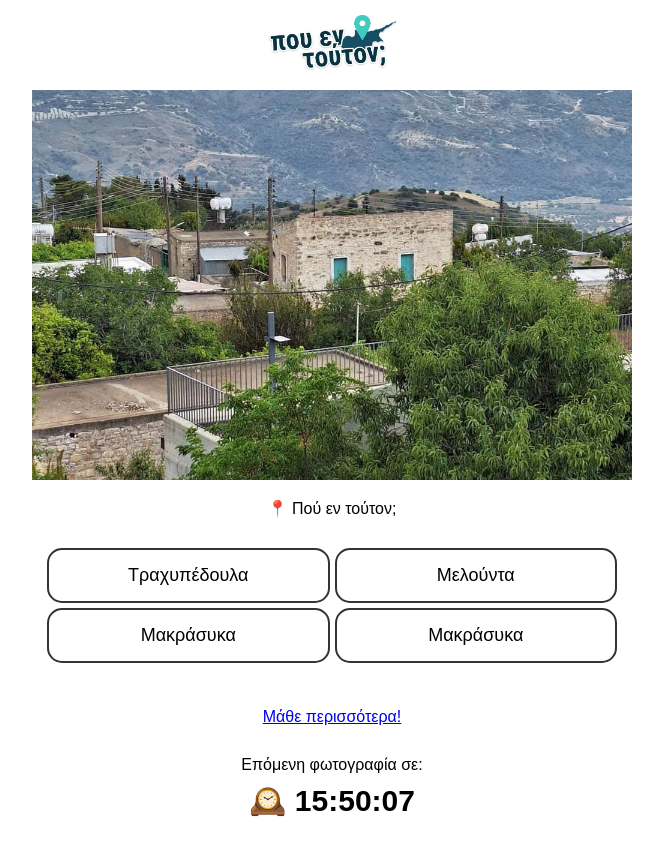
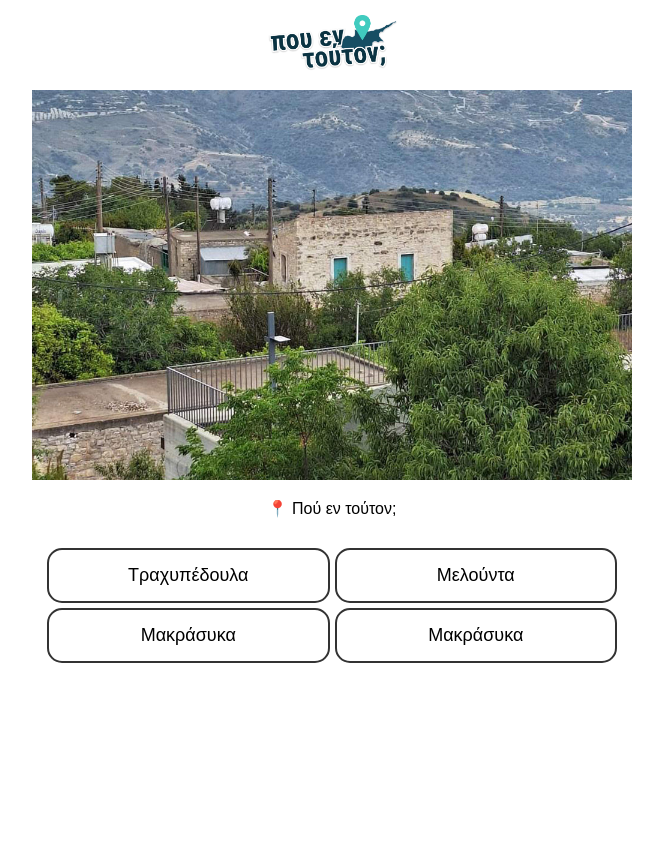
Before and after one commit to SavvasStephanides/pou-en-touton, a Next.js app: page /pouentouton/game in a window 1280 px wide. Shown: the whole page, without its empty margins (308-971 px from the left). After the commit the page ends 800 px from the top, so only its background shows below. Built offline with nearby package versions, Linux system fonts and the light colour scheme.

Commit message:
Show timer only when completed round

```diff
--- a/src/app/game/page.tsx
+++ b/src/app/game/page.tsx
@@ -156,6 +156,8 @@ export default function GamePage() {
 
 
           </div>}
+          {gameState.gameQuestions[gameState.currentLevel].correctAnswerIsFound() &&
+          <div>
             <div style={{textAlign: "center", marginTop: "30px"}}>
               <Link href={`https://www.google.com/maps/place/${gameState.gameQuestions[0].possibleAnswers[gameState.gameQuestions[0].correctAnswer].title},Cyprus`}>Μάθε περισσότερα!</Link>
             </div>
@@ -163,6 +165,8 @@ export default function GamePage() {
                 <div style={{textAlign: "center"}}>Επόμενη φωτογραφία σε:</div>
                 <div style={{fontSize: "30px", fontWeight: "bold", marginTop: "9px", textAlign: "center"}}>🕰️ {nextGameTimer}</div>
             </div>
+          </div>
+          }
         </div>
       </main>
       <div id="toaster-wrapper">
```
Lines whose indentation alone changed are shown as unchanged.
